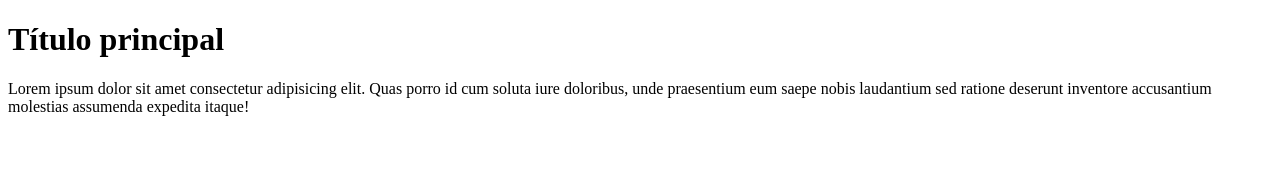
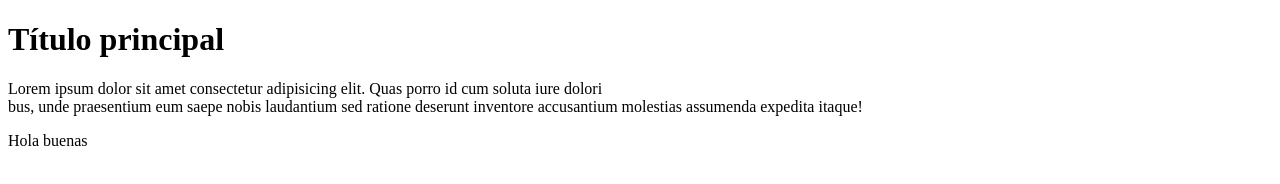
Before and after one commit to ingdanielbs/prueba550, a plain HTML site: page index.html in a window 1280 px wide. Drawn offline with Linux system fonts and the light colour scheme.

Commit message:
Se agregó nuevo párrafo

```diff
--- a/index.html
+++ b/index.html
@@ -7,6 +7,9 @@
 </head>
 <body>
     <h1>Título principal</h1>
-    <p>Lorem ipsum dolor sit amet consectetur adipisicing elit. Quas porro id cum soluta iure doloribus, unde praesentium eum saepe nobis laudantium sed ratione deserunt inventore accusantium molestias assumenda expedita itaque!</p>
+    <p>Lorem ipsum dolor sit amet consectetur adipisicing elit. Quas porro id cum soluta iure dolori<br>
+        bus, unde praesentium eum saepe nobis laudantium sed ratione deserunt inventore accusantium
+        molestias assumenda expedita itaque!</p>
+        <p>Hola buenas</p>
 </body>
 </html>
```
